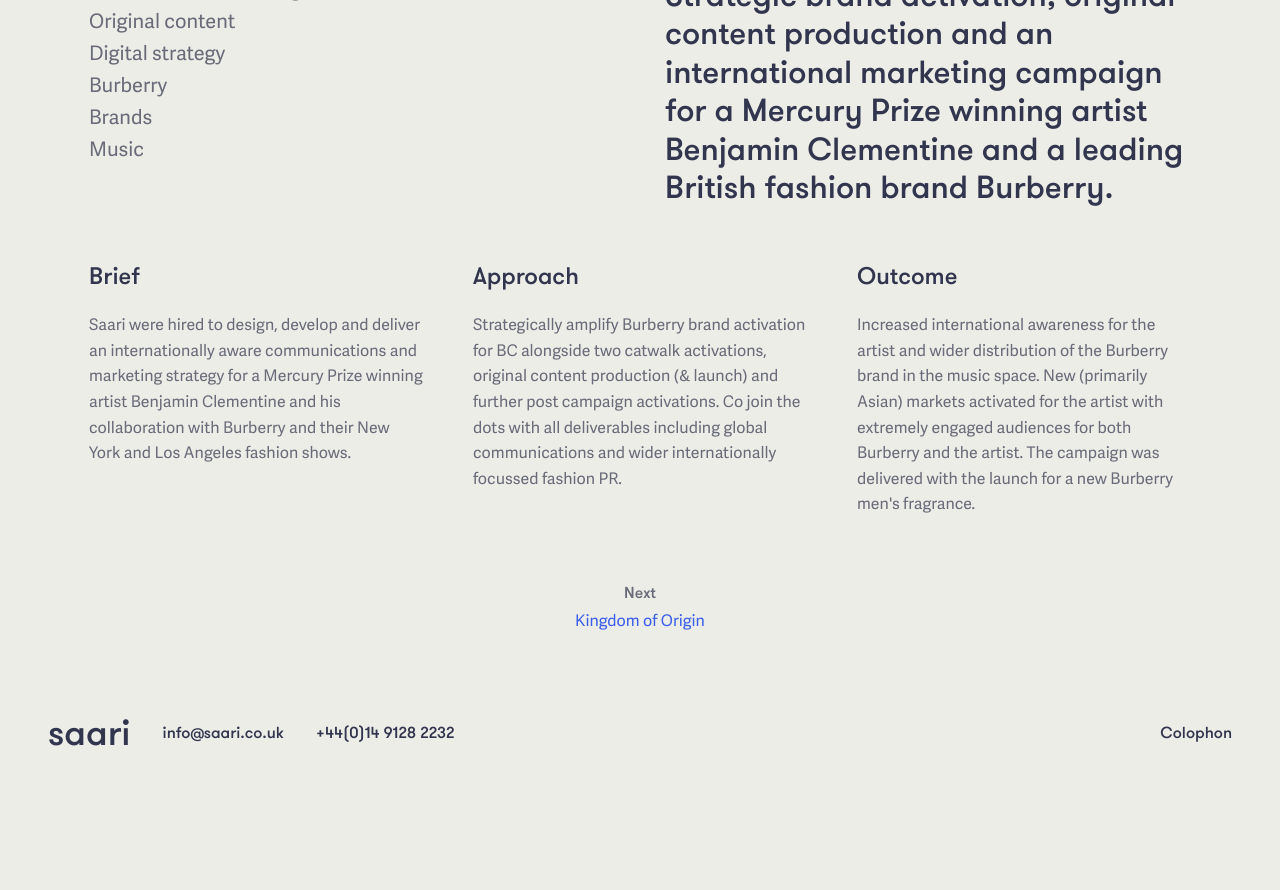
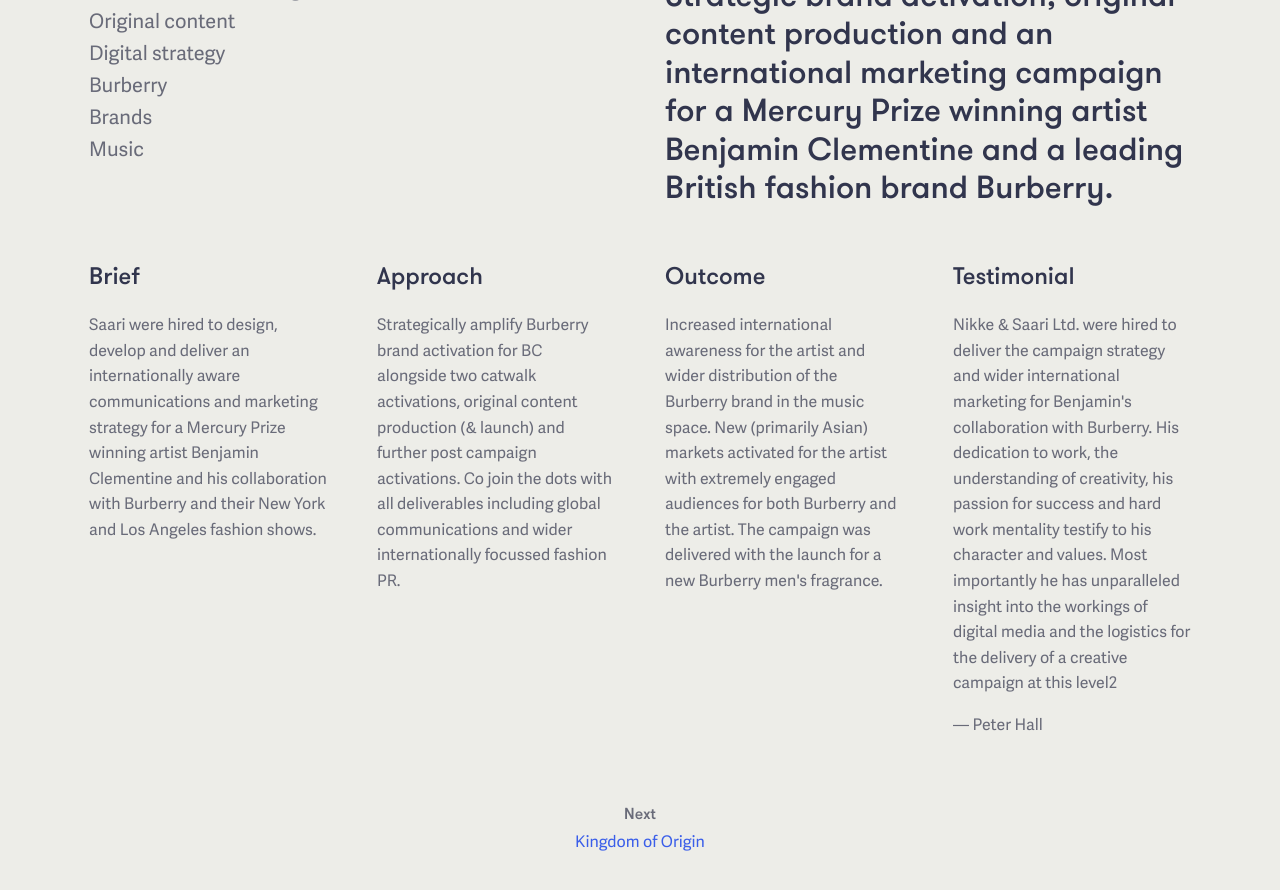
Before and after one commit to garethjohnsdesign/saari.co.uk, a Jekyll site: the page built from _projects/benjamin-clementine.markdown, in a window 1280 px wide and 900 px high, scrolled down 687 px. Shown: the top 890 px of the window. Built offline with Jekyll 4.4.1, drawn with Linux system fonts in a browser that asks for light colours; before the commit the page ends 1485 px from its top, so only the background shows below that.

Commit message:
Updated Benjamin Clementine

```diff
--- a/_projects/benjamin-clementine.markdown
+++ b/_projects/benjamin-clementine.markdown
@@ -33,7 +33,7 @@
     for the artist with extremely engaged audiences for both Burberry and the artist.
     The campaign was delivered with the launch for a new Burberry men's fragrance.
 testimonial:
-- text: Nikke & Saari Ltd. were hired to deliver the campaign strategy and wider international
+  text: Nikke & Saari Ltd. were hired to deliver the campaign strategy and wider international
     marketing for Benjamin's collaboration with Burberry. His dedication to work,
     the understanding of creativity, his passion for success and hard work mentality
     testify to his character and values. Most importantly he has unparalleled insight
```
